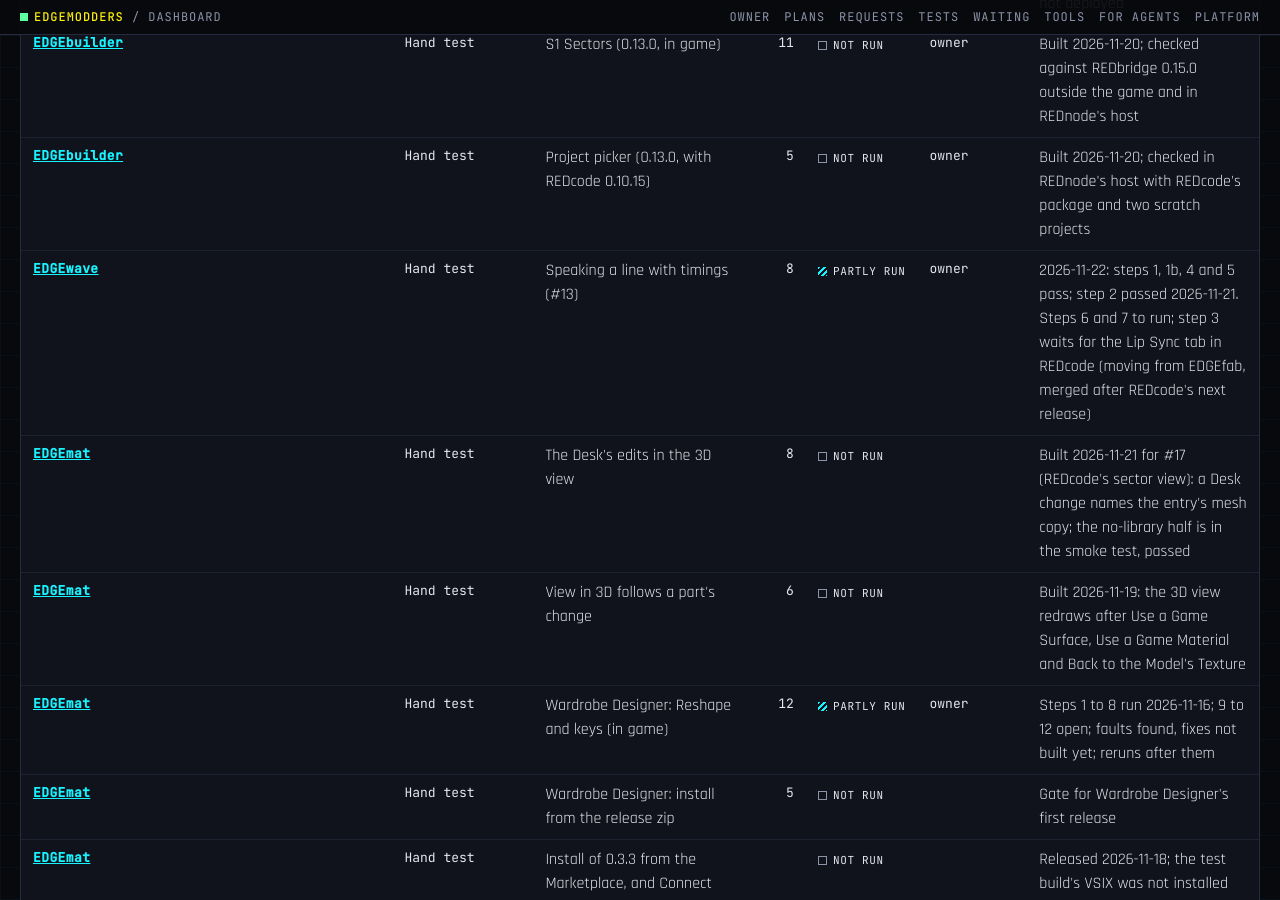
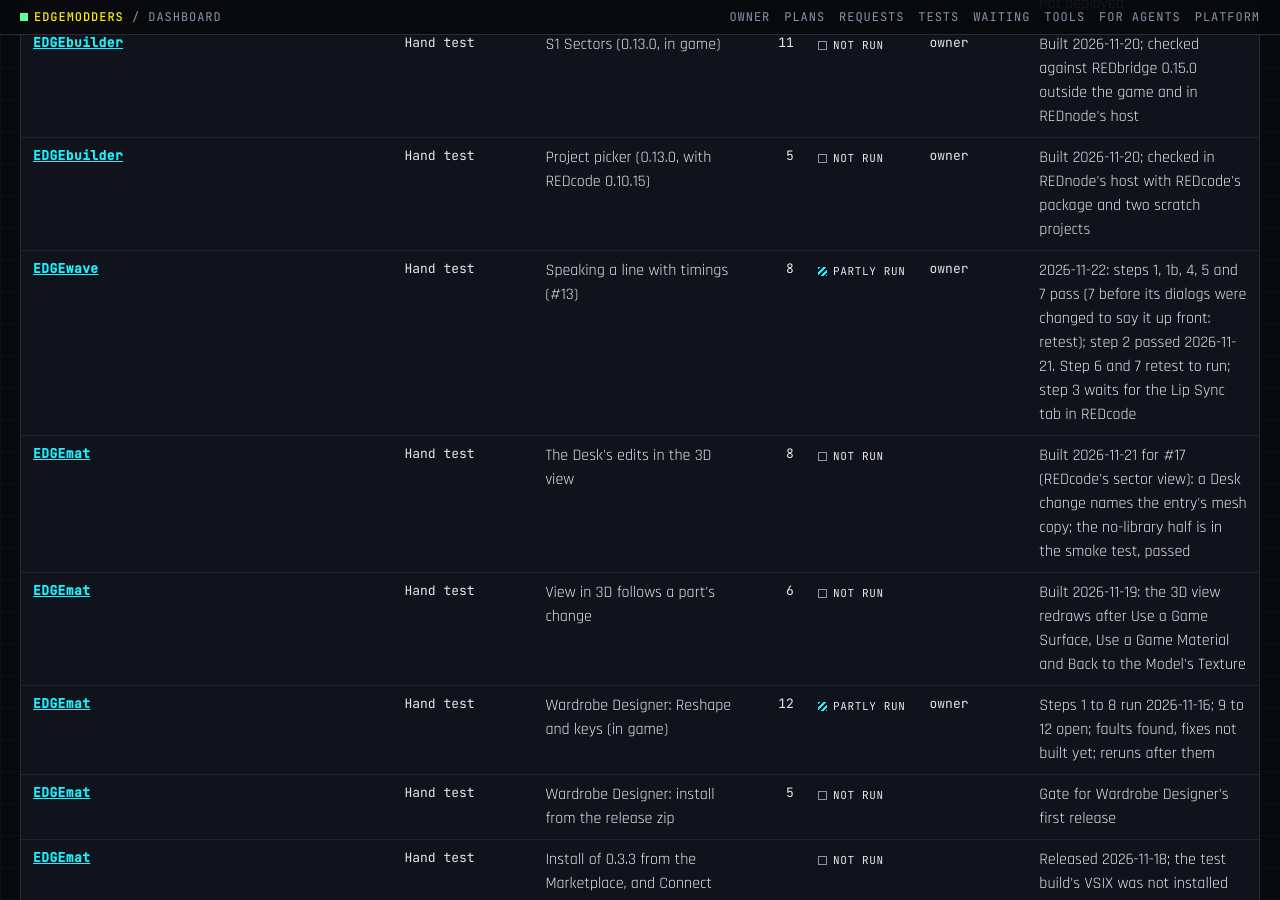
Before and after one commit to Edgemodders/EDGEweb, a Jekyll site: the page docs/dashboard.html, which Jekyll copies as it is, in a window 1280 px wide and 900 px high, scrolled down 11677 px. Built offline with Jekyll 4.4.1, drawn with Linux system fonts in a browser that asks for light colours; some of the changed text lies outside the part shown.

Commit message:
Dashboard: EDGEwave #13 step 7 passes, retest after the dialog change
Co-Authored-By: Claude Opus 5.5 <noreply@anthropic.com>

```diff
--- a/docs/assets/dashboard/status.js
+++ b/docs/assets/dashboard/status.js
@@ -1982,7 +1982,7 @@ window.EDGE_STATUS ={
      "steps": 8,
      "status": "partly run",
      "ranBy": "owner",
-     "note": "2026-11-22: steps 1, 1b, 4 and 5 pass; step 2 passed 2026-11-21. Steps 6 and 7 to run; step 3 waits for the Lip Sync tab in REDcode (moving from EDGEfab, merged after REDcode's next release)"
+     "note": "2026-11-22: steps 1, 1b, 4, 5 and 7 pass (7 before its dialogs were changed to say it up front: retest); step 2 passed 2026-11-21. Step 6 and 7 retest to run; step 3 waits for the Lip Sync tab in REDcode"
     },
     {
      "name": "Shared keys (#12, #14)",
@@ -2013,7 +2013,7 @@ window.EDGE_STATUS ={
    "ownerActions": [
     "Say whether to build Add to Project's Pick a game sound to replace… row next",
     "Say whether to file requests: REDcode's Library view buttons for sounds; Reveal in File Explorer wording for EDGEdeck and EDGEmat",
-    "Run the rest of the #13 hand test: steps 6 and 7 (docs/testing.md, Speaking a line with timings); step 3 waits for the Lip Sync tab in REDcode"
+    "Run the rest of the #13 hand test: step 6 (an assistant) and step 7 again (the dialogs now say it up front); step 3 waits for the Lip Sync tab in REDcode"
    ],
    "risks": [
     "Voice lines have no route into the game yet (the .wem route)",
--- a/docs/dashboard.html
+++ b/docs/dashboard.html
@@ -203,7 +203,7 @@ pre.how { background: #05060a; border: 1px solid var(--line); padding: 12px 14px
 </div>
 <div id="tip" role="tooltip"></div>
 
-<script src="assets/dashboard/status.js?v=227"></script>
+<script src="assets/dashboard/status.js?v=228"></script>
 <script>
 (function () {
   var S = window.EDGE_STATUS;
```
